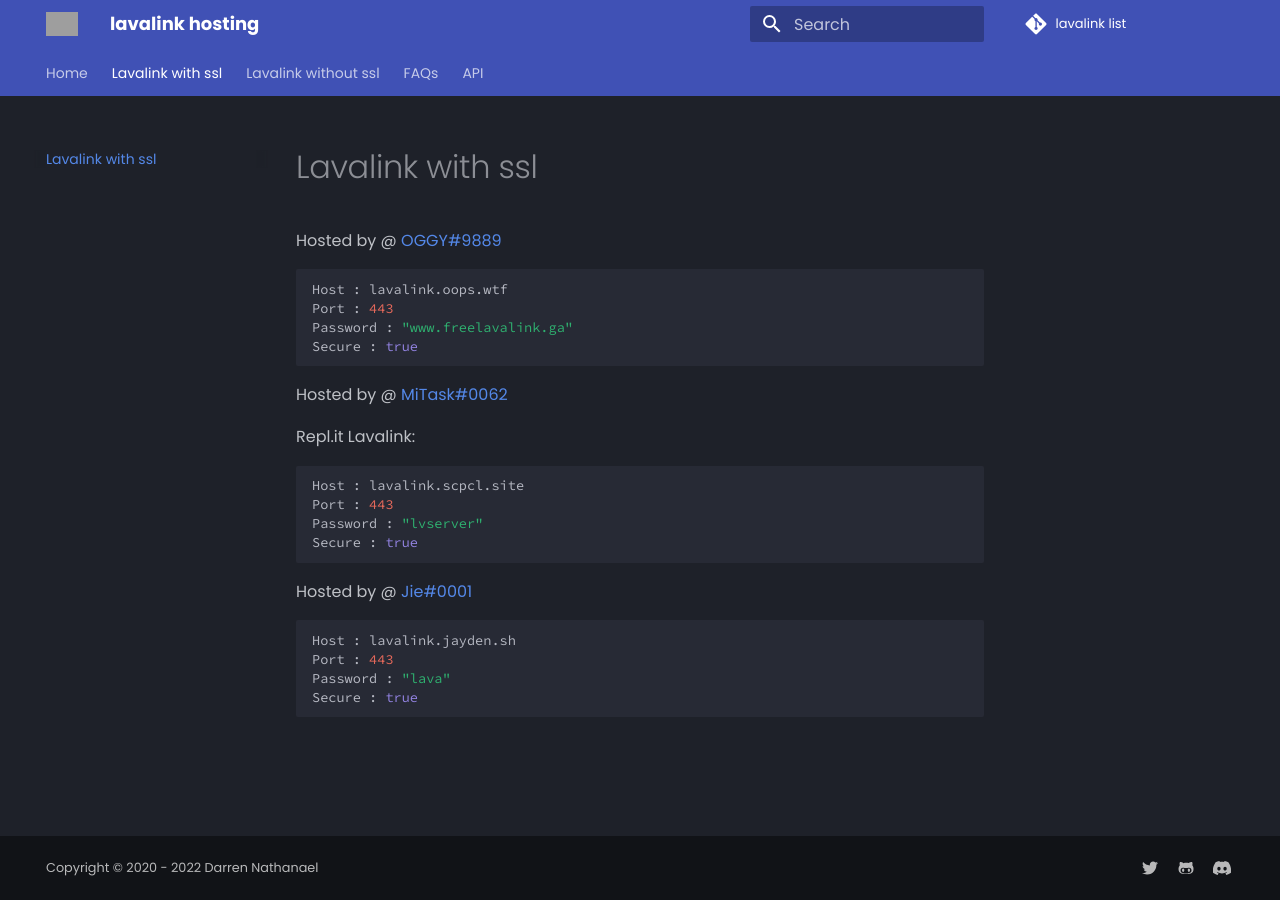
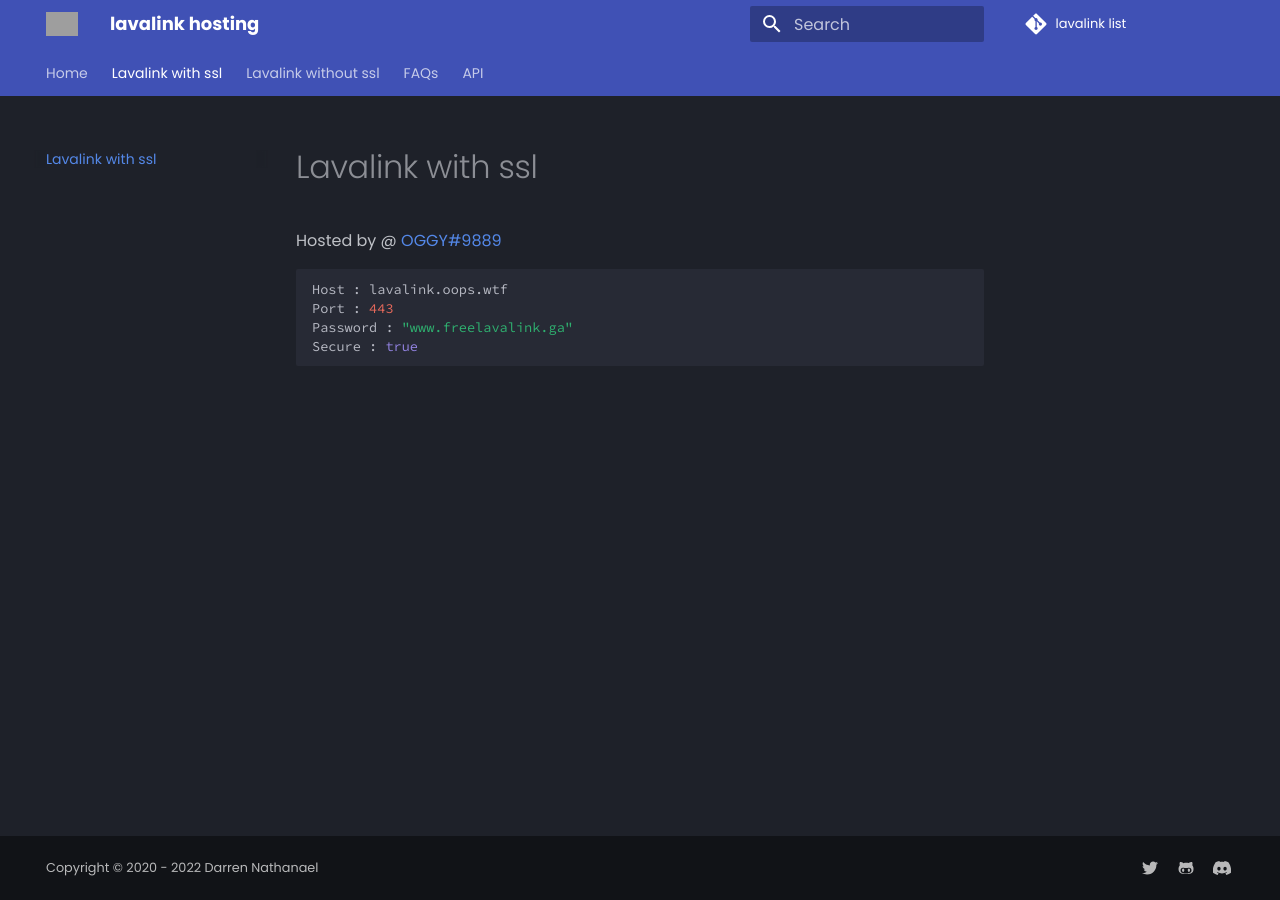
Before and after one commit to DarrenOfficial/lavalink-list, an MkDocs documentation site: the page built from docs/SSL/lavalink-with-ssl.md, in a window 1280 px wide. Built offline with MkDocs 1.6.1 and Material for MkDocs 9.7.7, drawn with Linux system fonts in a browser that asks for light colours; comment, search, counter and statistics services are not loaded; grey boxes are pictures that could not be loaded.

Commit message:
Removed unreachable lavalink
@MrMasrozYTLIVE
@ImGudBlue

````diff
--- a/docs/SSL/lavalink-with-ssl.md
+++ b/docs/SSL/lavalink-with-ssl.md
@@ -11,20 +11,3 @@ Port : 443
 Password : "www.freelavalink.ga"
 Secure : true
 ```
-
-Hosted by @ [MiTask#0062](https://github.com/MrMasrozYTLIVE)
-
-Repl.it Lavalink:
-```bash
-Host : lavalink.scpcl.site
-Port : 443
-Password : "lvserver"
-Secure : true
-```
-Hosted by @ [Jie#0001](https://github.com/ImGudBlue)
-```bash
-Host : lavalink.jayden.sh
-Port : 443
-Password : "lava"
-Secure : true
-```
````
